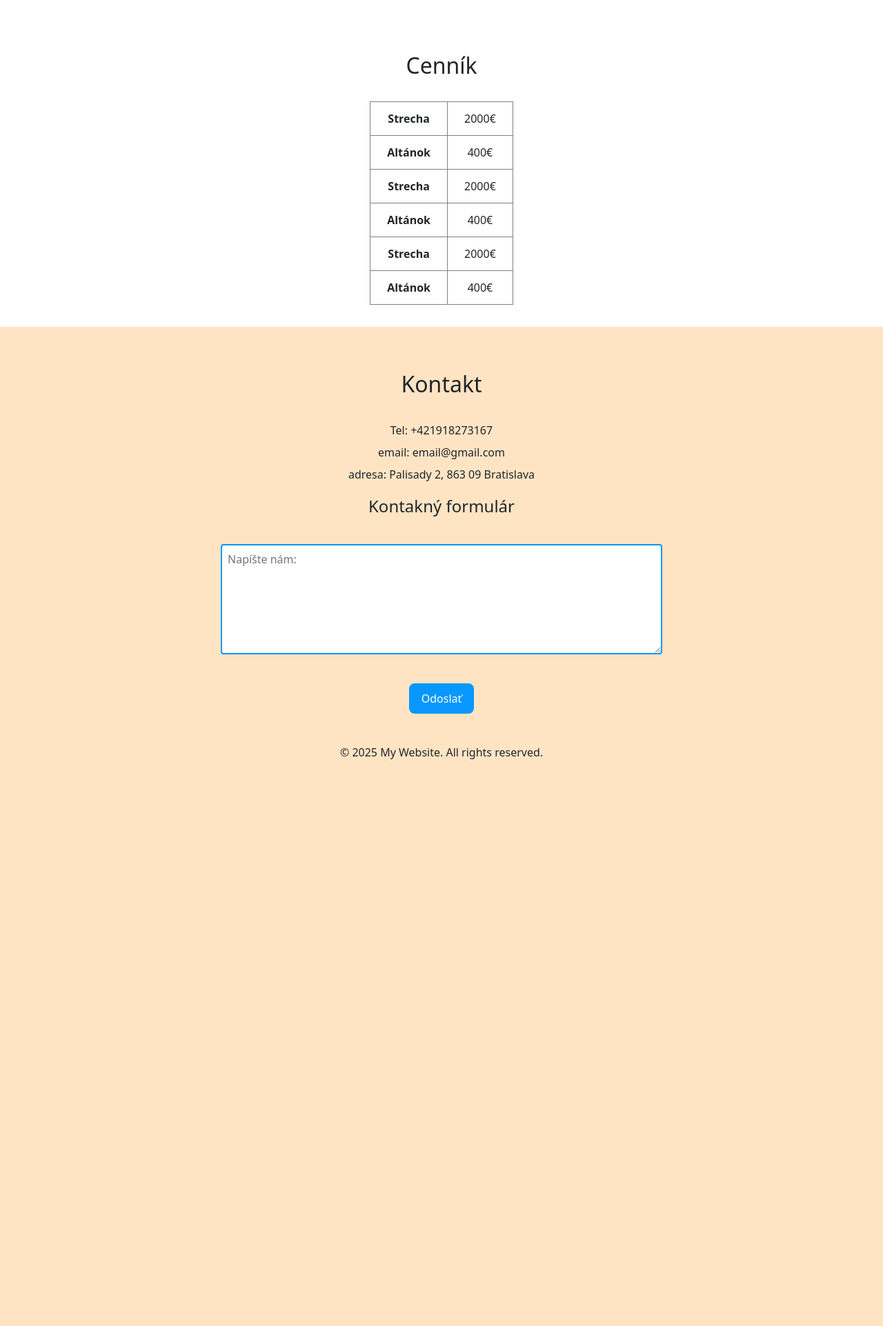
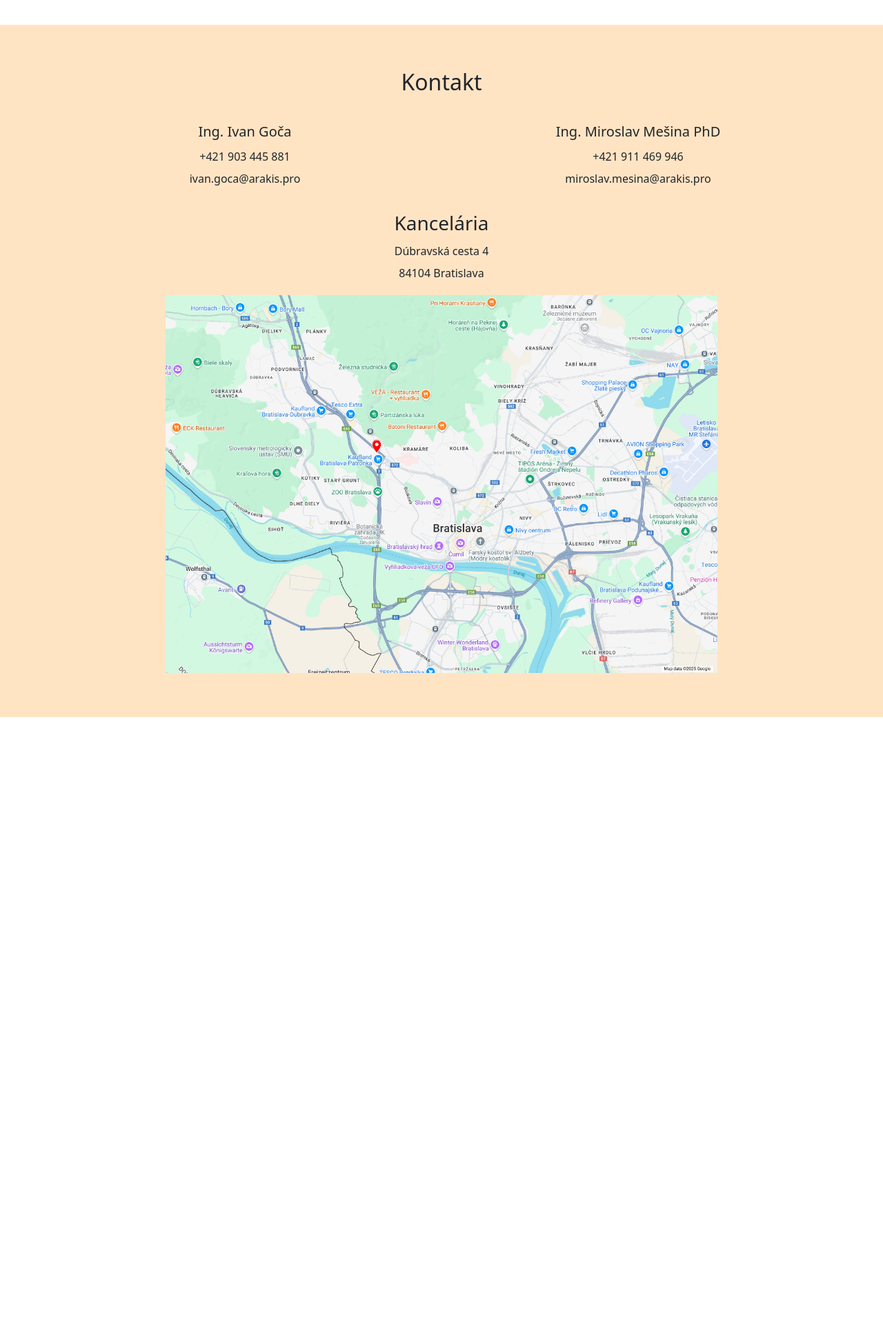
Before and after one commit to matus86309/matus86309.github.io, a PHP site: page /rasto/index.html in a window 1280 px wide. Shown: the part 2071-3994 px from the top of the page at 69% size. After the commit the page ends 3111 px from the top, so only its background shows below. Run offline with PHP 8.4, Linux system fonts and the light colour scheme.

Commit message:
Some progress

```diff
--- a/rasto/index.html
+++ b/rasto/index.html
@@ -3,7 +3,8 @@
   <head>
     <meta charset="UTF-8" />
     <meta name="viewport" content="width=device-width, initial-scale=1.0" />
-    <title>Firma s.r.o.</title>
+    <title>Arakis s.r.o.</title>
+    <link rel="shortcut icon" href="./logo.png" type="image/x-icon" />
     <link
       href="https://cdn.jsdelivr.net/npm/bootstrap@5.3.3/dist/css/bootstrap.min.css"
       rel="stylesheet"
@@ -19,12 +20,11 @@
   </head>
   <body>
     <div class="fixed-top">
-      <div id="navbar-center-logo" class="d-md-none"><h3 style="margin: 0">Firma s.r.o.</h3></div>
-      <div id="navbar-side-logo" class="d-none d-md-block">
-        <h4 style="margin: 0">Firma s.r.o.</h4>
+      <div id="navbar-center-logo" class="d-md-none">
+        <h3 style="margin: 0"><img src="logo-white.png" alt="logo Arakis" class="logo" /></h3>
       </div>
       <nav class="navbar navbar-expand-md bg-primary relative">
-        <div class="container" style="max-width: 50rem">
+        <div class="container" style="max-width: 50rem" style="height: 6rem">
           <!-- Proper container usage -->
           <button
             class="navbar-toggler"
@@ -39,9 +39,9 @@
               <li class="nav-item mx-4">
                 <a class="nav-link active" href="#Info">O nás</a>
               </li>
-              <li class="nav-item mx-4">
-                <a class="nav-link active" href="#Pricing">Cenník</a>
-              </li>
+              <div id="navbar-logo" class="d-none d-md-block">
+                <img src="logo-white.png" alt="logo Arakis" class="logo" />
+              </div>
               <li class="nav-item mx-4">
                 <a class="nav-link active" href="#Contact">Kontakt</a>
               </li>
@@ -54,27 +54,28 @@
       <header>
         <div>
           <div>
-            <h1>Firma s.r.o.</h1>
+            <h1>Arakis s.r.o.</h1>
             <br />
-            Najelpšia na Slovensku
             <br />
-            <p>
+            <br />
+          </div>
+          <h2>Stavebná firma so zameraním na suchú vnútornú výstavbu</h2>
+          <!-- <p>
             Lorem ipsum dolor sit amet, consectetur adipiscing elit, sed do eiusmod tempor
             incididunt ut labore et dolore magna aliqua. Ut enim ad minim veniam, quis nostrud
             exercitation ullamco laboris nisi ut aliquip ex ea commodo consequat. Duis aute irure
             dolor in reprehenderit in voluptate velit esse cillum dolore eu fugiat nulla pariatur.
             Excepteur sint occaecat cupidatat non proident, sunt in culpa qui officia deserunt
             mollit anim id est laborum.
-            </p>
-          </div>
+          </p> -->
         </div>
       </header>
       <main style="text-align: center">
-        <div id="Info" class="container pt-4">
-          <h2 class="pt-5">Naše projekty</h2>
+        <div id="Info" class="container pt-5">
+          <h2 class="mt-5">Naše projekty</h2>
           <div class="row">
             <div class="info-panel col-12 col-xl-6">
-              <h3>Projekt 1</h3>
+              <h3>WESTEND GATE</h3>
               <br />
               <p>
                 Lorem ipsum dolor sit amet, consectetur adipiscing elit, sed do eiusmod tempor
@@ -94,7 +95,7 @@
           </div>
           <div class="row">
             <div class="info-panel col-12 col-xl-6">
-              <h3>Projekt 2</h3>
+              <h3>WESTEND PLAZA</h3>
               <br />
               <p>
                 Lorem ipsum dolor sit amet, consectetur adipiscing elit, sed do eiusmod tempor
@@ -114,7 +115,7 @@
           </div>
           <div class="row">
             <div class="info-panel col-12 col-xl-6">
-              <h3>Projekt 3</h3>
+              <h3>Zuckermandel</h3>
               <br />
               <p>
                 Lorem ipsum dolor sit amet, consectetur adipiscing elit, sed do eiusmod tempor
@@ -133,57 +134,45 @@
             </div>
           </div>
         </div>
-        <section id="Pricing" class="pt-5">
-          <h2 class="mt-3">Cenník</h2>
-
-          <table>
-            <tbody>
-              <tr>
-                <th>Strecha</th>
-                <td>2000€</td>
-              </tr>
-              <tr>
-                <th>Altánok</th>
-                <td>400€</td>
-              </tr>
-              <tr>
-                <th>Strecha</th>
-                <td>2000€</td>
-              </tr>
-              <tr>
-                <th>Altánok</th>
-                <td>400€</td>
-              </tr>
-              <tr>
-                <th>Strecha</th>
-                <td>2000€</td>
-              </tr>
-              <tr>
-                <th>Altánok</th>
-                <td>400€</td>
-              </tr>
-            </tbody>
-          </table>
-        </section>
       </main>
       <footer id="Contact">
-        <section>
-          <h2>Kontakt</h2>
-          <br />
+        <div class="container">
+          <div class="row">
+            <div class="col-12"><h2>Kontakt</h2></div>
+          </div>
+          <div class="row mt-3">
+            <div class="col-lg-6 mt-3">
+              <h5>Ing. Ivan Goča</h5>
               <p>
-            Tel: +421918273167<br />
-            email: email@gmail.com<br />
-            adresa: Palisady 2, 863 09 Bratislava
+                +421 903 445 881 <br />
+                ivan.goca@arakis.pro
               </p>
-          <h4>Kontakný formulár</h4>
+            </div>
+            <div class="col-lg-6 mt-3">
+              <h5>Ing. Miroslav Mešina PhD</h5>
               <p>
-            <textarea id="email" draggable="false" placeholder="Napíšte nám:"></textarea>
-            <br />
-            <button>Odoslať</button>
+                +421 911 469 946 <br />
+                miroslav.mesina@arakis.pro
               </p>
-
-          <p class="pt-4">&copy; 2025 My Website. All rights reserved.</p>
-        </section>
+            </div>
+          </div>
+          <div class="row mt-3">
+            <div class="col-12">
+              <h3>Kancelária</h3>
+              <p>
+                Dúbravská cesta 4 <br />
+                84104 Bratislava
+              </p>
+              <img
+                src="map.jpg"
+                id="map"
+                alt="Kancelária na mape Bratislavy"
+                style="cursor: pointer"
+                onclick="location.href = 'https://www.google.com/maps/place/D%C3%BAbravsk%C3%A1+cesta+4,+841+04+Bratislava,+Slovensko/@48.1579361,17.0975617,12.92z/data=!4m6!3m5!1s0x476c8d064d071261:0x321c0f5fb9c0f593!8m2!3d48.1686359!4d17.075269!16s%2Fg%2F11kq33nyw3?entry=ttu&g_ep=EgoyMDI1MDIyNi4wIKXMDSoASAFQAw%3D%3D'"
+              />
+            </div>
+          </div>
+        </div>
       </footer>
     </div>
   </body>
--- a/rasto/styles.css
+++ b/rasto/styles.css
@@ -68,26 +74,9 @@ th {
 }
 
 footer {
-  padding: 4rem 2rem 50rem;
+  padding: 4rem 2rem;
   background-color: bisque;
 }
-textarea{
-  height: 10rem;
-  width: calc(100% - 4rem);
-  max-width: 40rem;
-  margin: 2rem;
-  padding: 4px 8px;
-  border-radius: 4px;
-  border: 2px solid rgb(7, 151, 255);
-}
-button{
-  padding: .25rem 1rem;
-  background-color: rgb(7, 151, 255);
-  color: white;
-  border: 2px solid  rgb(7, 151, 255);
-  border-radius: .5rem
-}
-
 .info-panel {
   padding: 2rem;
   display: block;
@@ -95,6 +84,10 @@ button{
 .info-panel > img {
   max-width: 100%;
 }
-.row:nth-child(even){
+.row:nth-child(odd){
   flex-direction: row-reverse;
 }
+#map{
+  width: calc(100% - 4rem);
+  max-width: 50rem;
+}
```
Also changed, not shown: other parts of rasto/styles.css (+17 -11 lines), rasto/bg-pic.jpg (added), rasto/logo-white.png (added), rasto/logo.png (added), rasto/map.jpg (added), rasto/map.png (added). Lines whose indentation alone changed are shown as unchanged.
